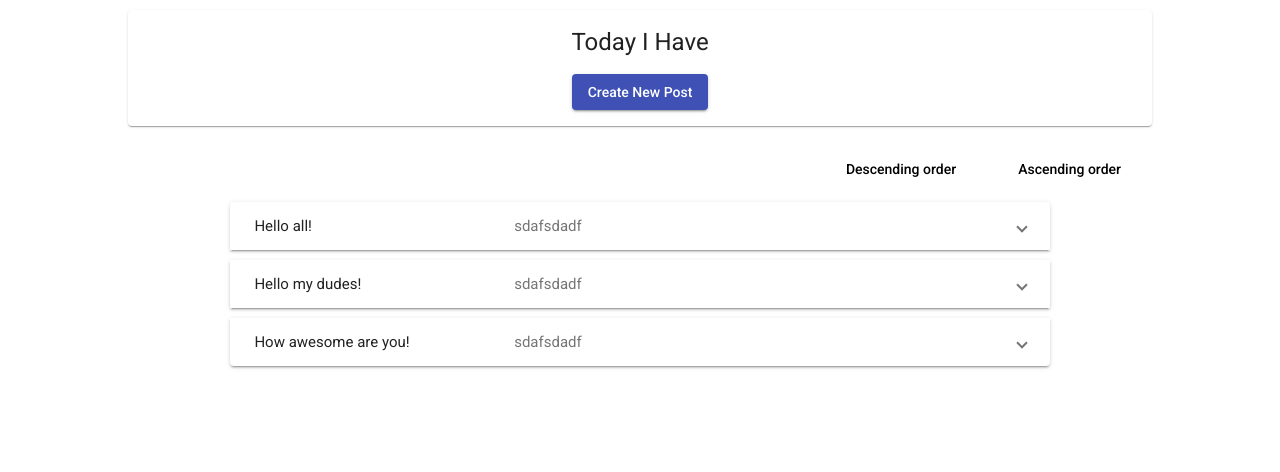
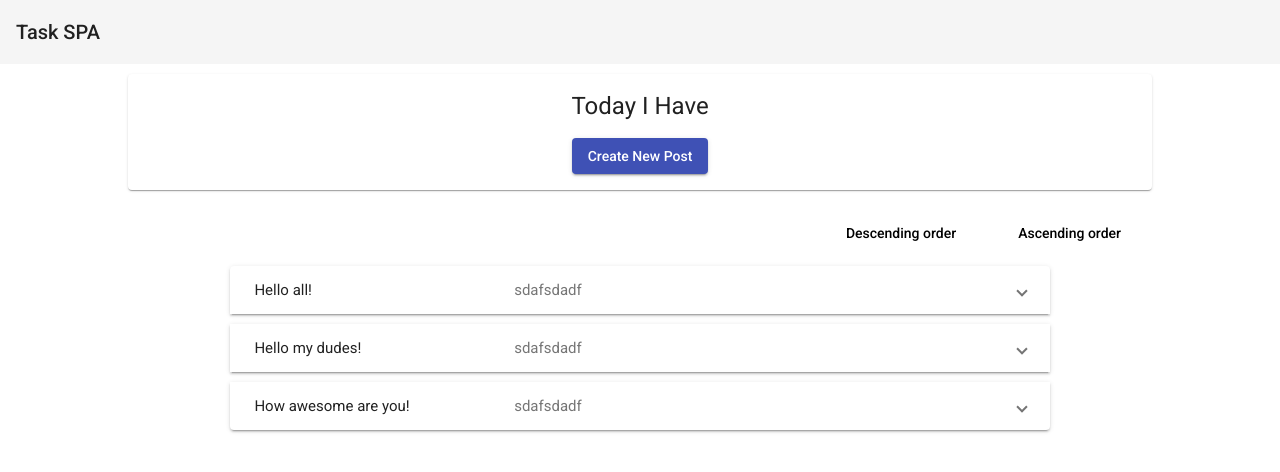
Before and after one commit to skiibot/SPA, an Angular app in the folder TechTaskSPA/: page / in a window 1280 px wide. Shown: the top 472 px of the page. Built offline with nearby package versions, Linux system fonts and the light colour scheme.

Commit message:
Added Toolbar
Toolbar Component added

```diff
--- a/TechTaskSPA/src/app/app.component.html
+++ b/TechTaskSPA/src/app/app.component.html
@@ -1 +1,2 @@
+<toolbar></toolbar>
 <display-post></display-post>
--- a/TechTaskSPA/src/app/app.module.ts
+++ b/TechTaskSPA/src/app/app.module.ts
@@ -10,12 +10,14 @@ import { FormsModule, ReactiveFormsModule } from '@angular/forms';
 import {MatFormFieldModule } from '@angular/material/form-field';
 import {MatInputModule} from '@angular/material/input';
 import {MatMenuModule} from '@angular/material/menu';
+import {MatToolbarModule} from '@angular/material/toolbar';
 
 
 import { AppComponent } from './app.component';
 import {CreatePostComponent} from './components/create-post-dialog/create-post.component';
 import {HomeComponent} from './pages/home/home.component';
 import {DisplayPostComponent} from './components/display-post/display-post.component';
+import {ToolbarComponent} from './components/toolbar/toolbar.component';
 
 const routes: Routes = [
   {path: 'home', component:AppComponent},
@@ -29,6 +31,7 @@ const routes: Routes = [
     CreatePostComponent,
     HomeComponent,
     DisplayPostComponent,
+    ToolbarComponent
   ],
   imports: [
     BrowserModule,
@@ -41,7 +44,8 @@ const routes: Routes = [
     ReactiveFormsModule,
     MatFormFieldModule,
     MatInputModule,
-    MatMenuModule
+    MatMenuModule,
+    MatToolbarModule
     //RouterModule.forRoot(routes)
   ],
   providers: [],
--- a/TechTaskSPA/src/app/components/display-post/display-post.component.ts
+++ b/TechTaskSPA/src/app/components/display-post/display-post.component.ts
@@ -1,4 +1,4 @@
-import { Component } from "@angular/core";
+import { Component, Input } from "@angular/core";
 import {Post} from "src/app/models/posts.models";
 import { PostService } from "src/app/services/post.service";
 import {MatDialog, MatDialogConfig} from "@angular/material/dialog";
@@ -14,8 +14,9 @@ import {lodash} from 'lodash';
 
 export class DisplayPostComponent{
 
-    posts:Post[] = [null];
+    posts:Post[] = [];
     filtertext:string = '';
+    filterPosts;
 
 
     constructor(public postService:PostService, private dialog:MatDialog){
@@ -44,14 +45,19 @@ export class DisplayPostComponent{
     onDelete(id:string){
         this.postService.removePosts(id);
     }
+    /*
+    filterdPosts(value:any){
+        if(value != ''){
+            console.log(value);
+            console.log("I am here!");
+            const result = this.ArrayFilter(this.posts,value);
+            this.filterPosts = result;
+        }else{
+            this.filterPosts = this.posts;
+        }
 
-    filterPosts(value:any){
-        console.log("currently typing!");
-        this.filtertext += value.target.value;
-        this.posts = this.posts.filter( function(post){
-            return post.title.toLocaleLowerCase().includes(value)
-        });
     }
+    */
 
     sortAscending(){
         var sorted = this.posts.sort((a, b) => a.title.localeCompare(b.title));
@@ -63,8 +69,21 @@ export class DisplayPostComponent{
         this.posts = sorted;
     }
 
+    /*
+    ArrayFilter(posts:Post[], value:string){
+        let finalresult = posts.forEach( element =>{
+            let result:Post[] = [];
+            if(element.title.includes(value)){
+                result.push(element);
+            }
+            console.log(result);
+            return result;
+        });
 
+        return finalresult;
+    }
 
+    */
 
 
 
--- /dev/null
+++ b/TechTaskSPA/src/app/components/toolbar/toolbar.component.html
@@ -0,0 +1,3 @@
+<mat-toolbar>
+    <span>Task SPA</span>
+  </mat-toolbar>
--- /dev/null
+++ b/TechTaskSPA/src/app/components/toolbar/toolbar.component.scss
@@ -0,0 +1,3 @@
+mat-toolbar{
+    margin-bottom: 10px;
+}
```
Also changed, not shown: TechTaskSPA/src/app/components/display-post/display-post.component.html (+6 -3 lines), TechTaskSPA/src/app/components/toolbar/toolbar.component.ts (added, +13 -0 lines).
